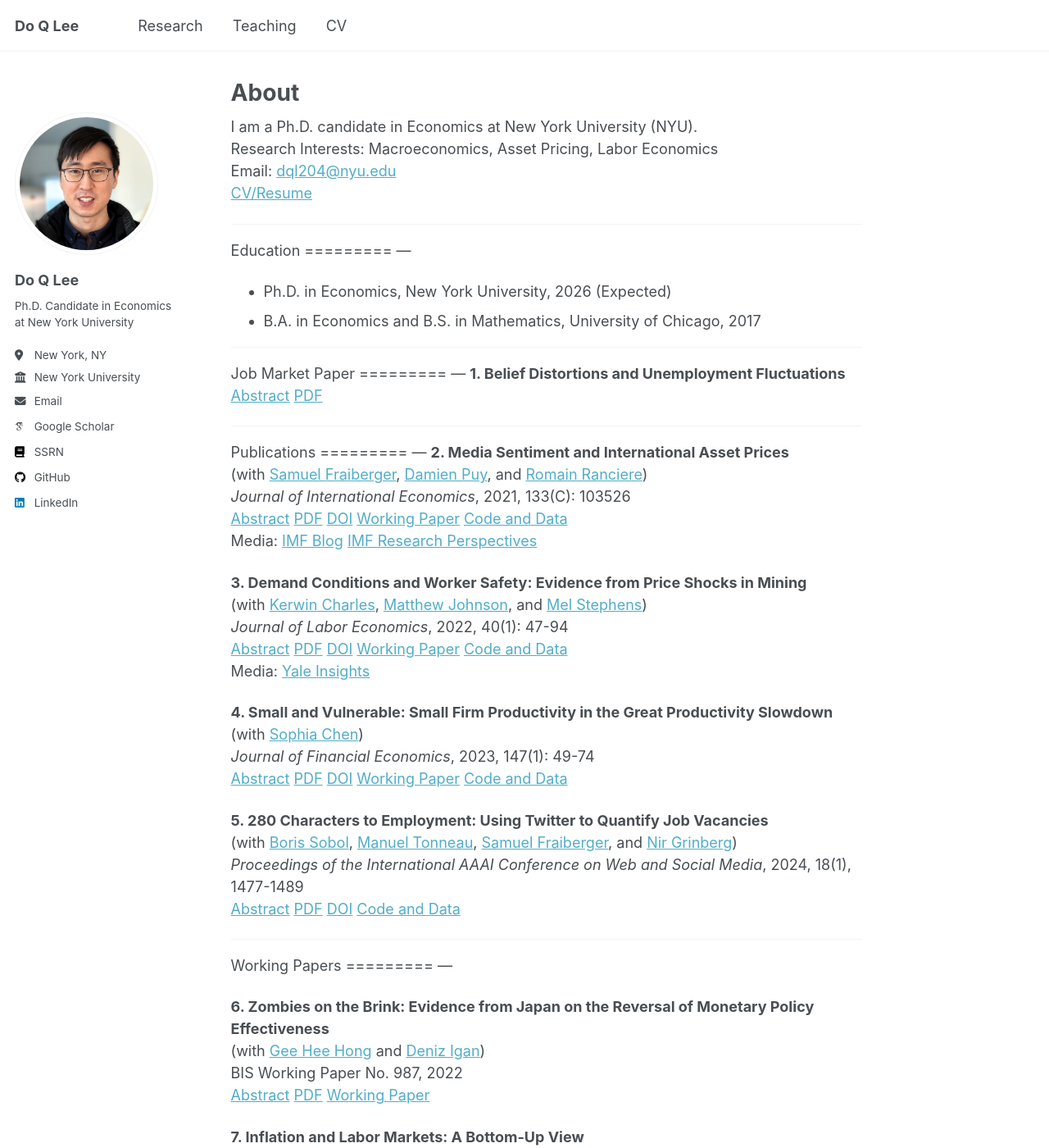
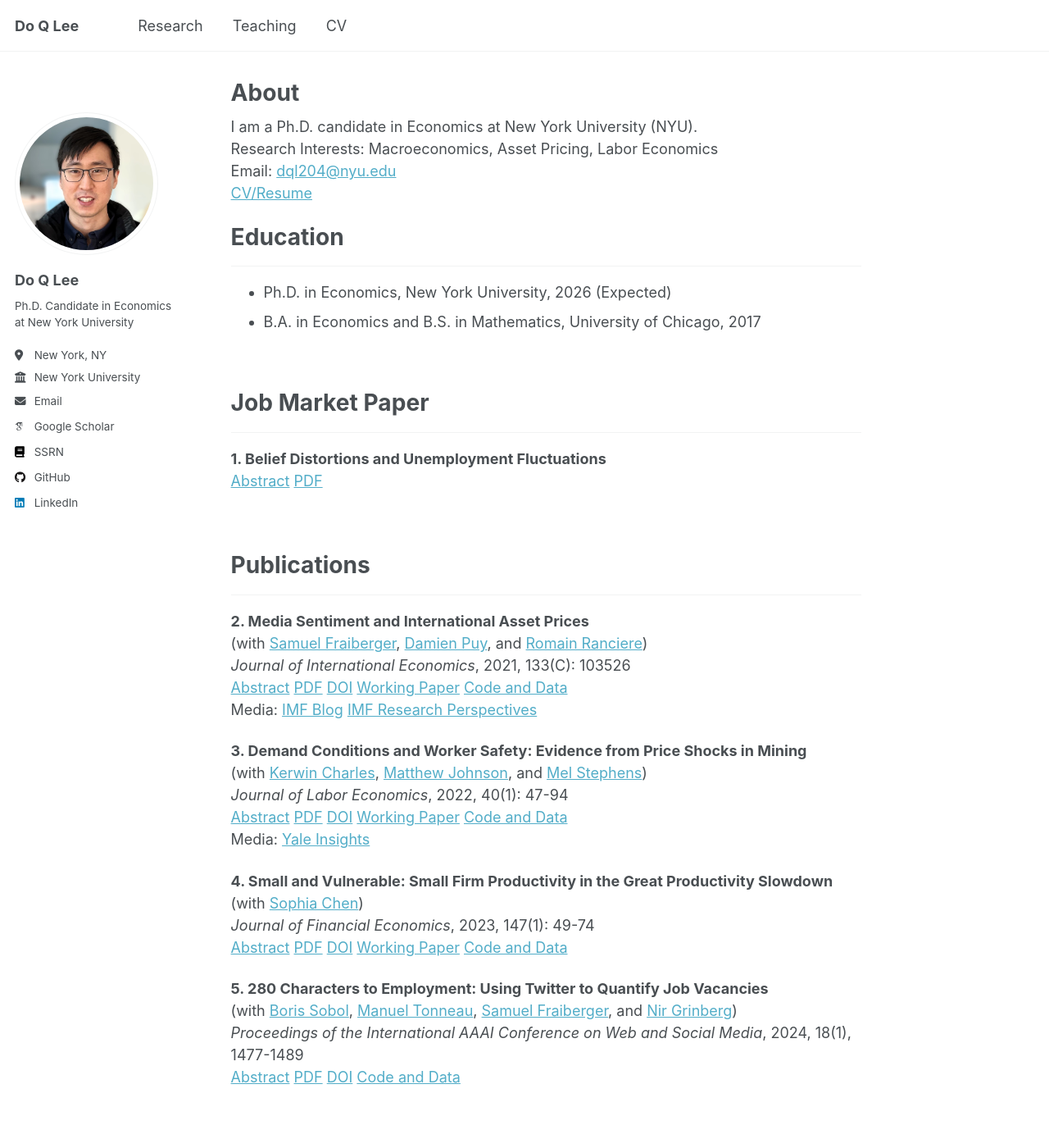
Before and after one commit to doqlee/doqlee.github.io, a Jekyll site: the page built from _pages/main.md, in a window 1280 px wide and 1400 px high. Shown: the whole window at 82% size. Built offline with Jekyll 4.4.1, drawn with Linux system fonts in a browser that asks for light colours; some web fonts are replaced; some of the changed text lies outside the part shown.

Commit message:
Update main.md

```diff
--- a/_pages/main.md
+++ b/_pages/main.md
@@ -18,8 +18,8 @@ I am a Ph.D. candidate in Economics at New York University (NYU). \
 Research Interests: Macroeconomics, Asset Pricing, Labor Economics \
 Email: [dql204@nyu.edu](mailto:dql204@nyu.edu) \
 [CV/Resume](../CV_Do_Lee.pdf)
+<br>
 
----
 Education
 =========
 ---
@@ -28,8 +28,8 @@ Education
 
 <div id="Research">
 </div>
+<br>
 
----
 Job Market Paper
 =========
 ---
@@ -40,8 +40,8 @@ This paper studies unemployment fluctuations when expectations deviate from a ra
 <br><br>
 <!-- <IMG src="../files/time_series_cycle_h20.png"  alt="BDUF"/> -->
 </div>
+<br>
 
----
 Publications
 =========
 ---
@@ -86,8 +86,8 @@ Accurate assessment of workforce needs is critical for designing well-informed e
 <br><br>
 <!-- <IMG src="../files/STFGL2024.png"  alt="STFGL2024"/> -->
 </div>
+<br>
 
----
 Working Papers
 =========
 ---
@@ -130,8 +130,8 @@ Digital trace data holds tremendous potential for measuring policy-relevant outc
 <br><br>
 <!-- <IMG src="../files/FGLST2025.png"  alt="FGLST2025"/> -->
 </div>
+<br>
 
----
 Work in Progress
 =========
 ---
@@ -147,8 +147,8 @@ El Paso, TX, the poorest CSA in the sample. These geographic disparities persist
 
 <div id="Teaching">
 </div>
+<br>
 
----
 Teaching
 =========
 ---
```
